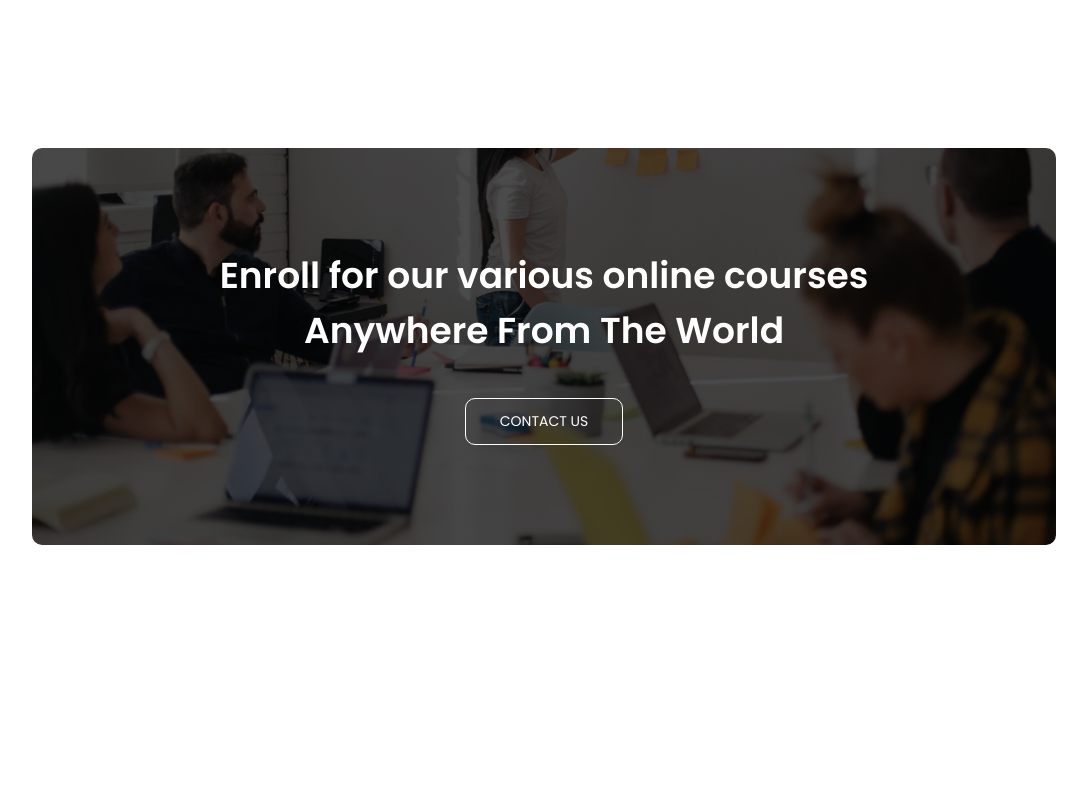
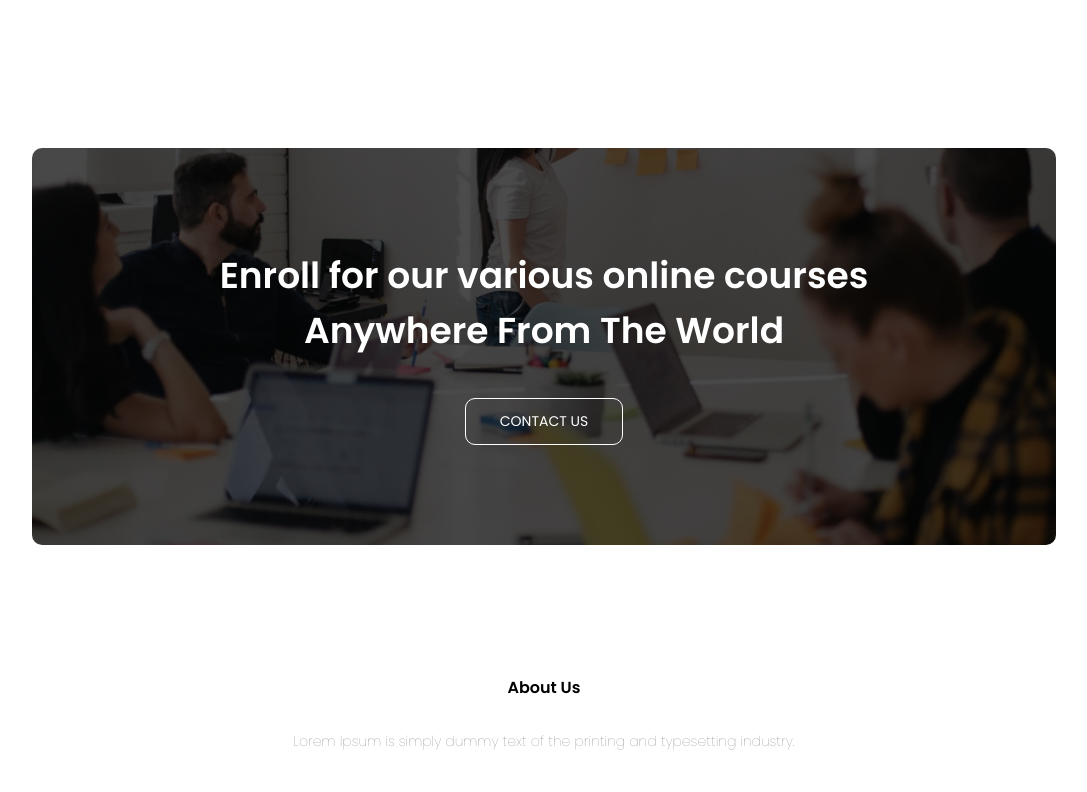
Before and after one commit to BloodyMerian69/The-Best-University, a plain HTML site: page index.html in a window 1280 px wide. Shown: the part 3483-4275 px from the top of the page, without its empty margins (96-1183 px from the left). Before the commit the page ends 4128 px from the top, so only its background shows below. Drawn offline with Linux system fonts and the light colour scheme.

Commit message:
Footer Part1

```diff
--- a/index.html
+++ b/index.html
@@ -166,6 +166,14 @@
         <h1>Enroll for our various online courses <br>Anywhere From The World</h1>
         <a href="" class="hero-btn">CONTACT US</a>
     </section>
+
+    <!--  Футер  -->
+
+    <section class="footer">
+        <h4>About Us</h4>
+        <p>Lorem Ipsum is simply dummy text of the printing and typesetting industry.</p>
+
+    </section>
 </body>
 <script>
     // Логика сайта
--- a/style.css
+++ b/style.css
@@ -338,3 +338,17 @@ h3{
         font-size: 24px;
     }
 }
+
+/* Footer */
+
+.footer{
+    width: 100%;
+    text-align: center;
+    padding: 30px 0;
+}
+
+.footer h4{
+    margin-bottom: 25px;
+    margin-bottom: 20px;
+    font-weight: 600;
+}
```
